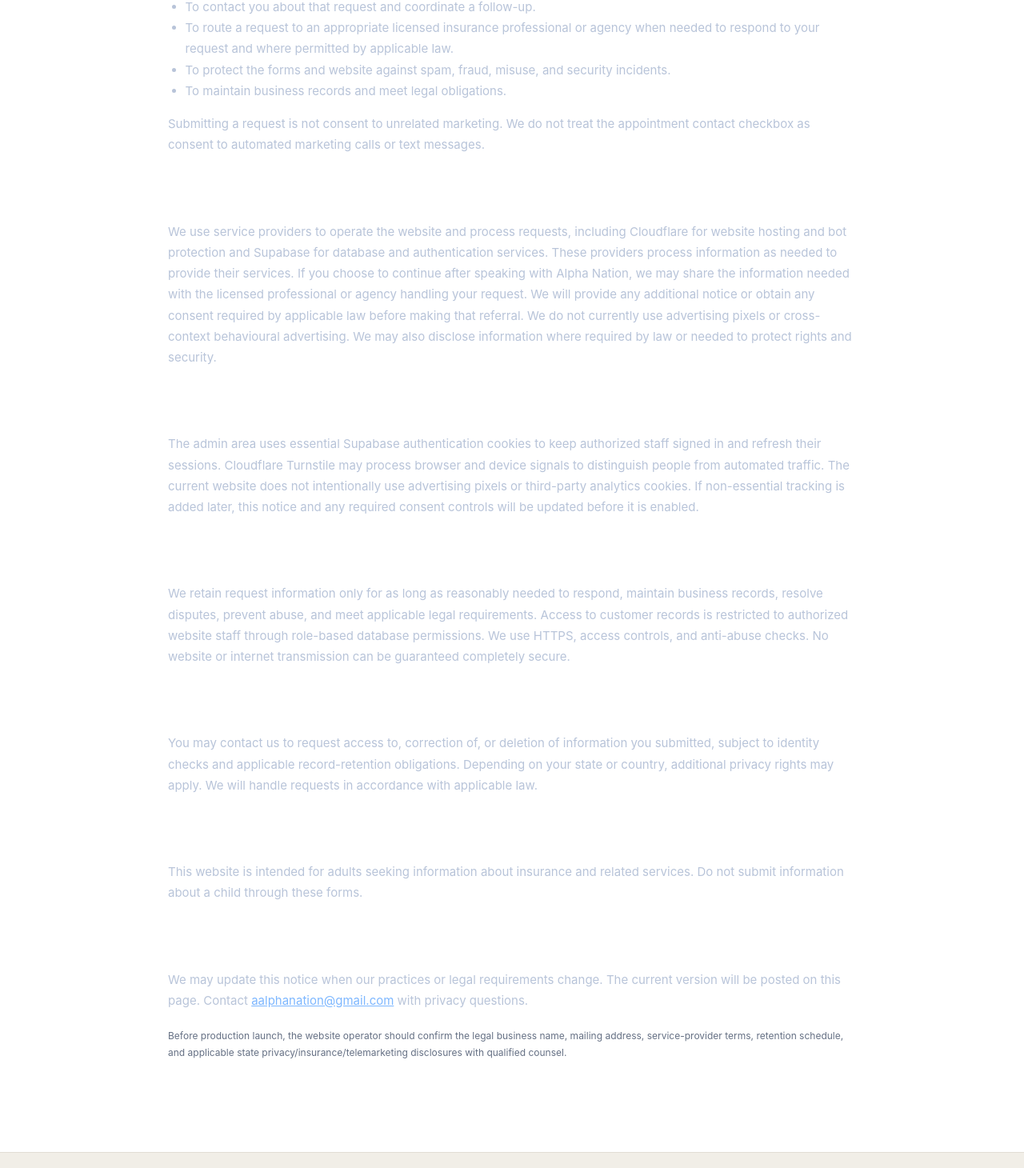
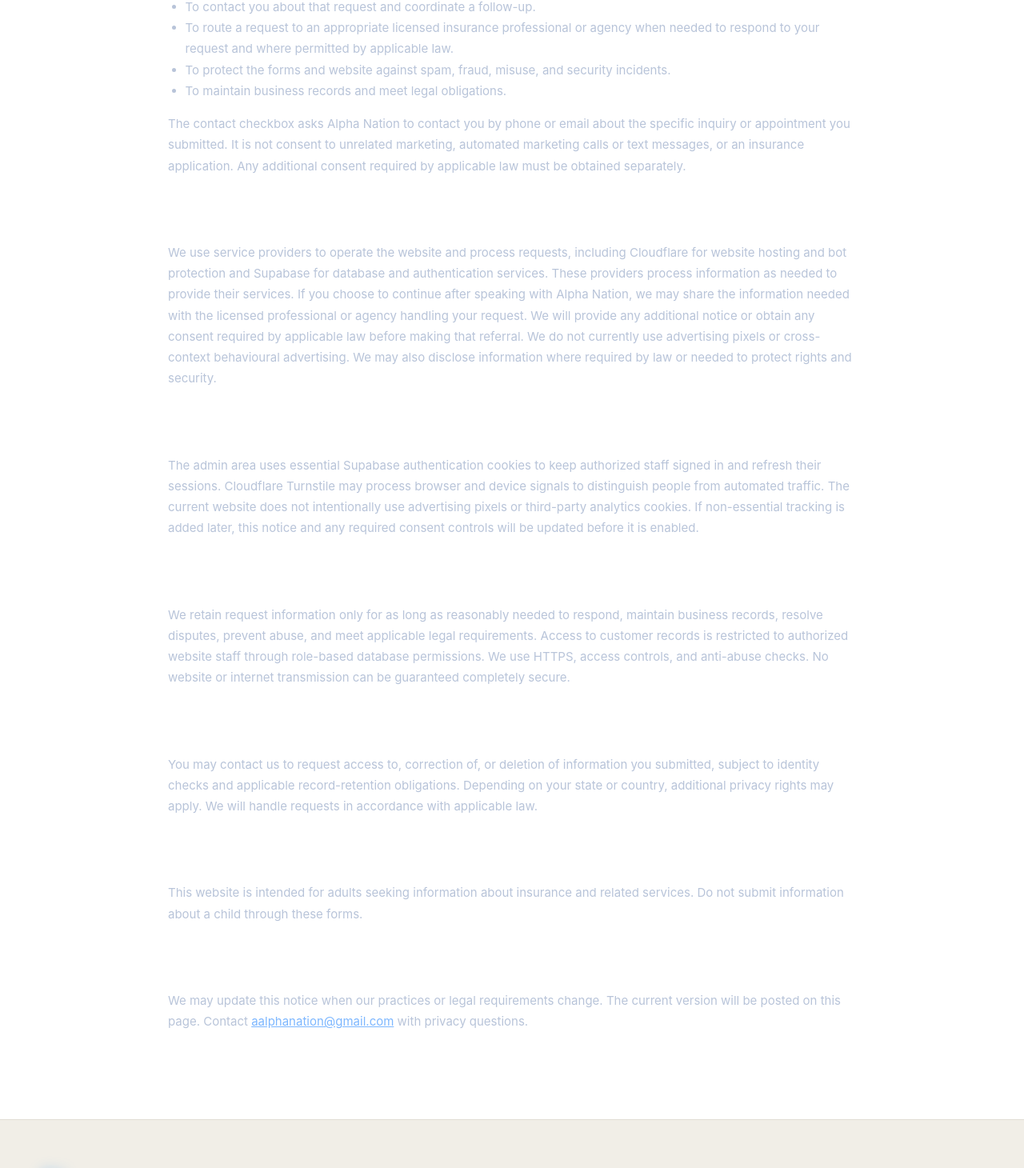
Before and after one commit to alphanationcrm09/alpha-nation-website, a Next.js app: page /privacy in a window 1280 px wide. Shown: the part 974-2434 px from the top of the page at 80% size. Built offline with nearby package versions, Linux system fonts and the light colour scheme; no server answers.

Commit message:
Align privacy notice with specific-request contact consent

```diff
--- a/src/app/privacy/page.tsx
+++ b/src/app/privacy/page.tsx
@@ -20,7 +20,7 @@ export default function PrivacyPage() {
         <li>To protect the forms and website against spam, fraud, misuse, and security incidents.</li>
         <li>To maintain business records and meet legal obligations.</li>
       </ul>
-      <p>Submitting a request is not consent to unrelated marketing. We do not treat the appointment contact checkbox as consent to automated marketing calls or text messages.</p>
+      <p>The contact checkbox asks Alpha Nation to contact you by phone or email about the specific inquiry or appointment you submitted. It is not consent to unrelated marketing, automated marketing calls or text messages, or an insurance application. Any additional consent required by applicable law must be obtained separately.</p>
       <h2>Service providers and sharing</h2>
       <p>We use service providers to operate the website and process requests, including Cloudflare for website hosting and bot protection and Supabase for database and authentication services. These providers process information as needed to provide their services. If you choose to continue after speaking with Alpha Nation, we may share the information needed with the licensed professional or agency handling your request. We will provide any additional notice or obtain any consent required by applicable law before making that referral. We do not currently use advertising pixels or cross-context behavioural advertising. We may also disclose information where required by law or needed to protect rights and security.</p>
       <h2>Cookies and similar technologies</h2>
@@ -33,7 +33,6 @@ export default function PrivacyPage() {
       <p>This website is intended for adults seeking information about insurance and related services. Do not submit information about a child through these forms.</p>
       <h2>Changes and contact</h2>
       <p>We may update this notice when our practices or legal requirements change. The current version will be posted on this page. Contact <a href="mailto:aalphanation@gmail.com">aalphanation@gmail.com</a> with privacy questions.</p>
-      <p className="form-notice">Before production launch, the website operator should confirm the legal business name, mailing address, service-provider terms, retention schedule, and applicable state privacy/insurance/telemarketing disclosures with qualified counsel.</p>
     </div></section>
   </>;
 }
```
